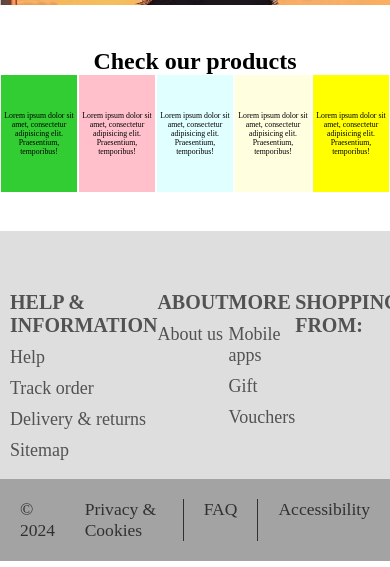
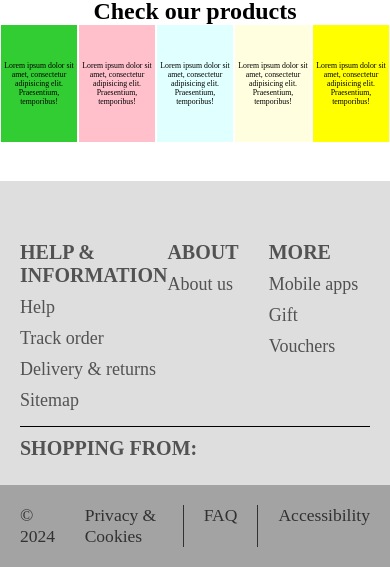
Before and after one commit to Alize21/shop-web-design, a plain HTML site: page index.html in a window 390 px wide. Shown: the part 293-860 px from the top of the page. Drawn offline with Linux system fonts and the light colour scheme.

Commit message:
responsive 1016

```diff
--- a/style.css
+++ b/style.css
@@ -179,14 +179,13 @@ nav {
 footer {
   position: relative;
   background-color: #dedede;
-  padding: 60px 10px;
-  padding-bottom: 100px;
+  padding: 60px 20px;
   display: grid;
   grid-template-columns: repeat(4, 1fr);
-  justify-items: center;
 }
 
 .footer-item {
+  width: 100%;
   list-style: none;
   color: #535252;
 }
@@ -228,3 +227,29 @@ footer {
   padding-left: 20px;
   border-left: 1px solid #313131;
 }
+
+@media (max-width: 1016px) {
+  /* nav */
+  .nav-desk,
+  .navbar {
+    display: none;
+  }
+  .logo-container input {
+    width: 70%;
+  }
+
+  /* footer */
+  footer {
+    grid-template-columns: repeat(3, 1fr);
+    padding-bottom: 30px;
+  }
+  footer ul:nth-child(4) {
+    margin-top: 15px;
+    width: 100%;
+    height: 100px;
+    border-top: 1px solid black;
+    grid-column: 1 / -1;
+    display: flex;
+    padding-top: 10px;
+  }
+}
```
